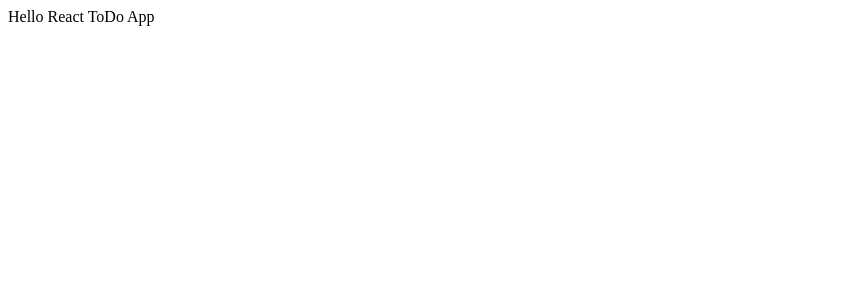
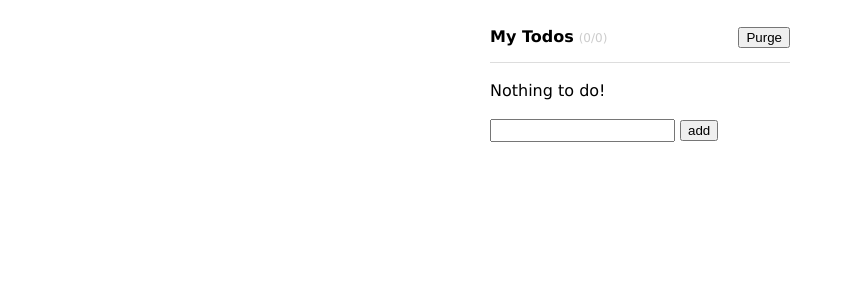
Before and after one commit to okasato/mini.react-redux-todo-app, a React app: page / in a window 1280 px wide. Shown: the top 300 px of the page, without its empty margins (0-845 px from the left). Built offline with nearby package versions, Linux system fonts and the light colour scheme.

Commit message:
finish mvp

```diff
--- a/package.json
+++ b/package.json
@@ -31,8 +31,10 @@
     "babel-preset-es2015": "^6.24.1",
     "babel-preset-react": "^6.24.1",
     "babel-preset-stage-0": "^6.24.1",
+    "babel-preset-stage-2": "^6.24.1",
     "css-loader": "^1.0.0",
     "file-loader": "^1.1.11",
+    "sass-loader": "^7.1.0",
     "style-loader": "^0.22.1",
     "webpack": "^4.16.5",
     "webpack-cli": "^3.1.0",
--- a/public/style.css
+++ b/public/style.css
@@ -0,0 +1,55 @@
+body {
+  font-size: 16px;
+  font-family: Verdana, Tahoma, sans-serif;
+}
+
+.container {
+  width: 300px;
+  margin: auto;
+}
+
+.container h1 {
+  font-size: 16px;
+  border-bottom: 1px solid #ddd;
+  padding: 16px 0;
+}
+
+.container ul {
+  padding: 0;
+  list-style: none;
+}
+
+.container li {
+  line-height: 1.5;
+}
+
+.container input[type='checkbox'] {
+  margin-right: 5px;
+}
+
+.container input[type='text'] {
+  padding: 2px;
+  margin-right: 5px;
+}
+
+h1 > span {
+  color: #ccc;
+  font-size: 12px;
+  font-weight: normal;
+  margin-left: 5px;
+}
+
+h1 > button {
+  float: right;
+}
+.cmd {
+  font-size: 12px;
+  cursor: pointer;
+  color: #08c;
+  margin-left: 5px;
+}
+
+.done {
+  text-decoration: line-through;
+  color: #ccc;
+}
--- a/src/App.jsx
+++ b/src/App.jsx
@@ -1,15 +1,98 @@
 import React, { Component } from 'react';
+import Todolist from './TodoList';
+import TodoForm from './TodoForm';
+import TodoHeader from './TodoHeader';
 
 export default class App extends Component {
-  constructor(props) {
-    super(props)
+  state = {
+    todos: [],
+    item: ''
   }
 
+  checkTodo = todo => {
+    const todos = JSON.parse(JSON.stringify(this.state.todos));
+    const position = todos.map(todo => todo.id).indexOf(todo.id);
+
+    todos[position].isDone = !todos[position].isDone;
+    this.setState({
+      todos
+    });
+  }
+
+  deleteTodo = todo => {
+    if (!confirm('are you sure?')) {
+      return;
+    }
+    const todos = JSON.parse(JSON.stringify(this.state.todos));
+    const position = this.state.todos.indexOf(todo);
+
+    todos.splice(position, 1);
+    this.setState({
+      todos
+    });
+  }
+
+  updateItem = event => {
+    this.setState({
+      item: event.target.value
+    });
+  }
+
+  getUniqueId = () => {
+    return new Date().getTime().toString(36) + '-' + Math.random().toString(36);
+  }
+
+  addTodo = event => {
+    event.preventDefault();
+
+    if (this.state.item.trim() === '') {
+      return;
+    }
+
+    const item = {
+      id: this.getUniqueId(),
+      title: this.state.item,
+      isDone: false
+    };
+    const todos = JSON.parse(JSON.stringify(this.state.todos));
+    todos.push(item);
+    this.setState({
+      todos,
+      item: ''
+    });
+  }
+
+  perge = () => {
+    if (!confirm('are you sure?')) {
+      return;
+    }
+
+    const todos = this.state.todos.filter(todo => {
+      return !todo.isDone;
+    });
+
+    this.setState({
+      todos
+    });
+  }
 
   render() {
     return (
-      <div className='app'>
-        Hello React ToDo App
+      <div className='container'>
+        <TodoHeader
+          todos={this.state.todos}
+          perge={this.perge}
+        />
+        <Todolist
+          todos={this.state.todos}
+          checkTodo={this.checkTodo}
+          deleteTodo={this.deleteTodo}
+        />
+        <TodoForm
+          item={this.state.item}
+          updateItem={this.updateItem}
+          addTodo={this.addTodo}
+        />
       </div>
     )
   }
--- /dev/null
+++ b/src/TodoForm.jsx
@@ -0,0 +1,14 @@
+import React, { Component } from 'react';
+
+export default class TodoForm extends Component {
+
+  render() {
+    return (
+      <form onSubmit={this.props.addTodo}>
+        <input type='text' value={this.props.item} onChange={this.props.updateItem}/>
+        <input type="submit" value='add' />
+      </form>
+    )
+  }
+
+}
--- /dev/null
+++ b/src/TodoHeader.jsx
@@ -0,0 +1,16 @@
+import React, { Component } from 'react';
+
+export default class TodoHeader extends Component {
+
+  render() {
+    return (
+      <h1>
+        <button onClick={this.props.perge}>Purge</button>
+        My Todos
+        <span>({this.props.todos.filter(todo => {
+          return !todo.isDone;
+          }).length}/{this.props.todos.length})</span>
+      </h1>
+    )
+  }
+}
--- /dev/null
+++ b/src/TodoItem.jsx
@@ -0,0 +1,23 @@
+import React, { Component } from 'react';
+import '../public/style.css';
+
+export default class TodoItem extends Component {
+
+  render() {
+    return (
+      <li key={this.props.todo.id}>
+        <label>
+          <input type="checkbox"
+            checked={this.props.todo.isDone}
+            onChange={() => this.props.checkTodo(this.props.todo)}
+          />
+        </label>
+        <span className={this.props.todo.isDone ? 'done' : ''}>
+          {this.props.todo.title}
+        </span>
+        <span className='cmd'
+          onClick={() => this.props.deleteTodo(this.props.todo)}>[x]</span>
+      </li>
+    )
+  }
+}
--- /dev/null
+++ b/src/TodoList.jsx
@@ -0,0 +1,29 @@
+import React, { Component } from 'react';
+import TodoItem from './TodoItem';
+
+export default class TodoList extends Component {
+
+  render() {
+    if (this.props.todos.length <= 0) {
+      return (
+        <ul>
+          <li>Nothing to do!</li>
+        </ul>
+      )
+    } else {
+      return (
+        <ul>
+          {this.props.todos.map(todo => {
+            return (
+              <TodoItem
+                todo={todo}
+                checkTodo={this.props.checkTodo}
+                deleteTodo={this.props.deleteTodo}
+              />
+            )
+          })}
+        </ul>
+      )
+    }
+  }
+}
--- a/webpack.config.js
+++ b/webpack.config.js
@@ -19,11 +19,10 @@ module.exports = {
         loader: 'babel-loader',
       },
       {
-        test: /\.(css|scss)$/,
+        test: /\.(css)$/,
         use: [
           'style-loader',
           'css-loader',
-          'sass-loader',
         ]
       },
       {
```
Also changed, not shown: .babelrc, 1 other file (tests, documents, lock files or other folders).
